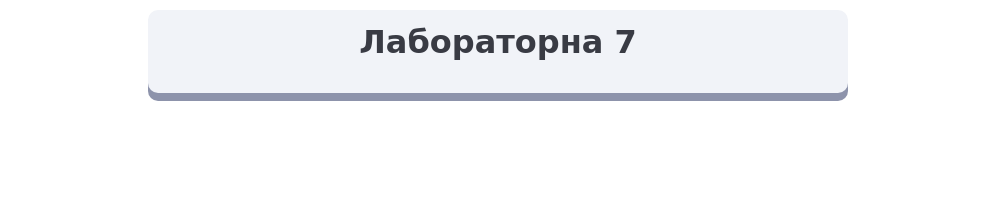
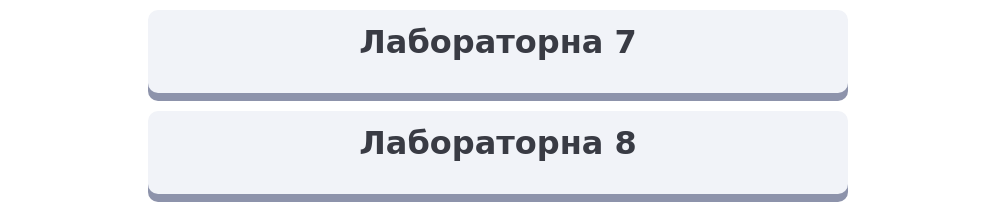
Before and after one commit to Millrocious/MV-front, a plain HTML site: page index.html in a window 1280 px wide. Shown: the part 744-964 px from the top of the page, without its empty margins (142-1134 px from the left). Before the commit the page ends 863 px from the top, so only its background shows below. Drawn offline with Linux system fonts and the light colour scheme.

Commit message:
Update index.html

```diff
--- a/index.html
+++ b/index.html
@@ -22,6 +22,7 @@
             <a class="btn" href="../lab5/html/Merdak.html">Лабораторна 5</a><br>
             <a class="btn" href="../lab6/html/Merdak.html">Лабораторна 6</a><br>
             <a class="btn" href="../lab7/Html/Merdak.html">Лабораторна 7</a><br>
+            <a class="btn" href="../lab8/Merdak_index.html">Лабораторна 8</a><br>
         </div>
     </div>
 </body>
```
